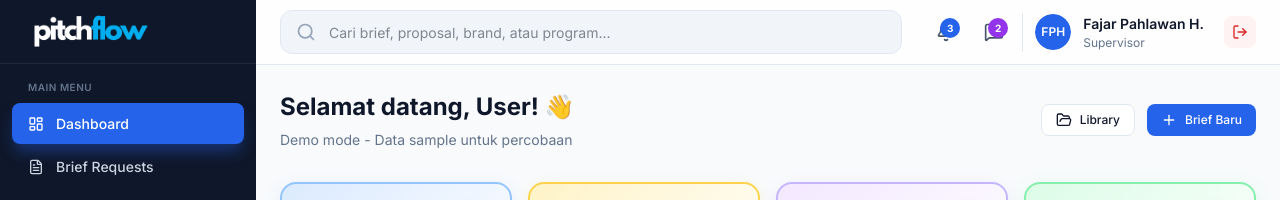
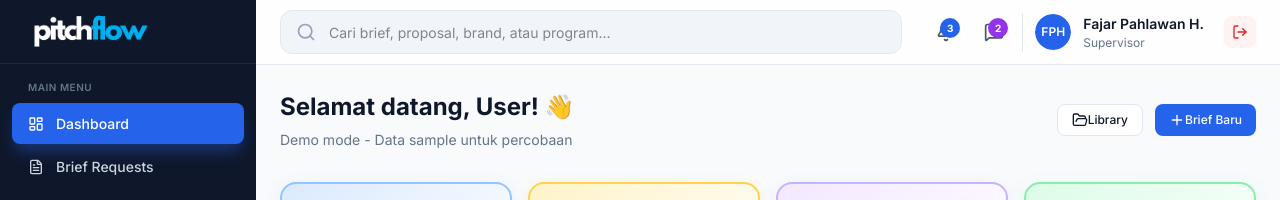
Before and after one commit to rectoversomedia/PitchFlow, a Next.js app: page /dashboard in a window 1280 px wide. Shown: the top 200 px of the page. Built offline with nearby package versions, Linux system fonts and the light colour scheme.

Commit message:
fix: Use leftIcon prop for Button

```diff
--- a/src/app/dashboard/page.tsx
+++ b/src/app/dashboard/page.tsx
@@ -125,13 +125,13 @@ export default function DashboardPage() {
           </div>
           <div style={{ display: 'flex', alignItems: 'center', gap: '12px' }}>
             <Link href="/proposal-library">
-              <Button variant="outline" size="sm" style={{ border: '1px solid #e2e8f0', backgroundColor: 'white', paddingLeft: '14px', paddingRight: '14px' }}>
-                <FolderOpen size={16} style={{ marginRight: '8px' }} /> Library
+              <Button variant="outline" size="sm" leftIcon={<FolderOpen size={16} />} style={{ border: '1px solid #e2e8f0', backgroundColor: 'white', paddingLeft: '14px', paddingRight: '14px' }}>
+                Library
               </Button>
             </Link>
             <Link href="/brief-intake?action=new">
-              <Button size="sm" style={{ backgroundColor: '#2563eb', paddingLeft: '14px', paddingRight: '14px' }}>
-                <Plus size={16} style={{ marginRight: '8px' }} /> Brief Baru
+              <Button size="sm" leftIcon={<Plus size={16} />} style={{ backgroundColor: '#2563eb', paddingLeft: '14px', paddingRight: '14px' }}>
+                Brief Baru
               </Button>
             </Link>
           </div>
```
